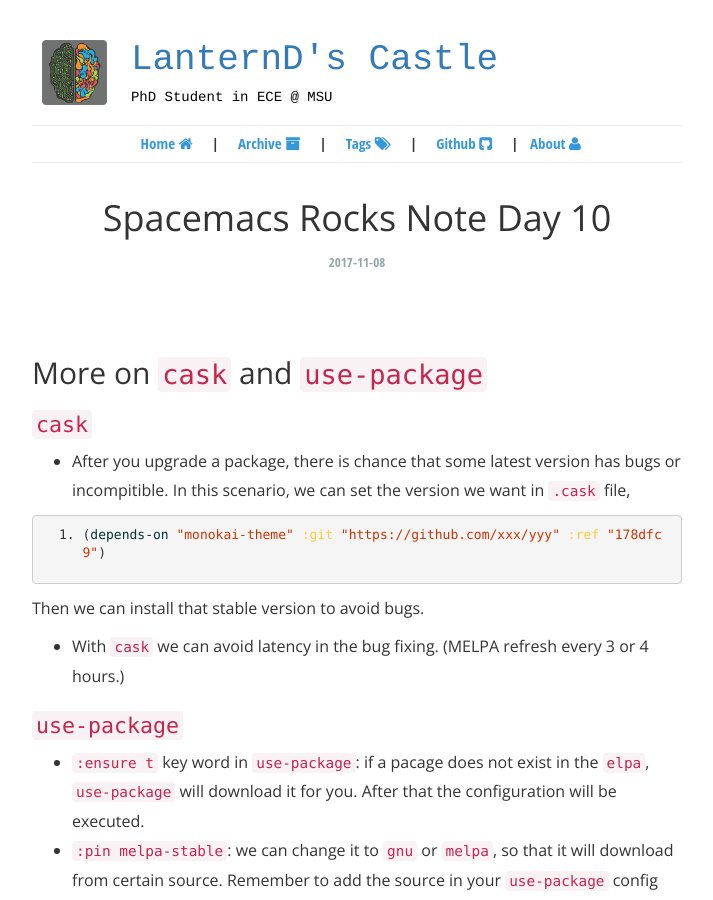
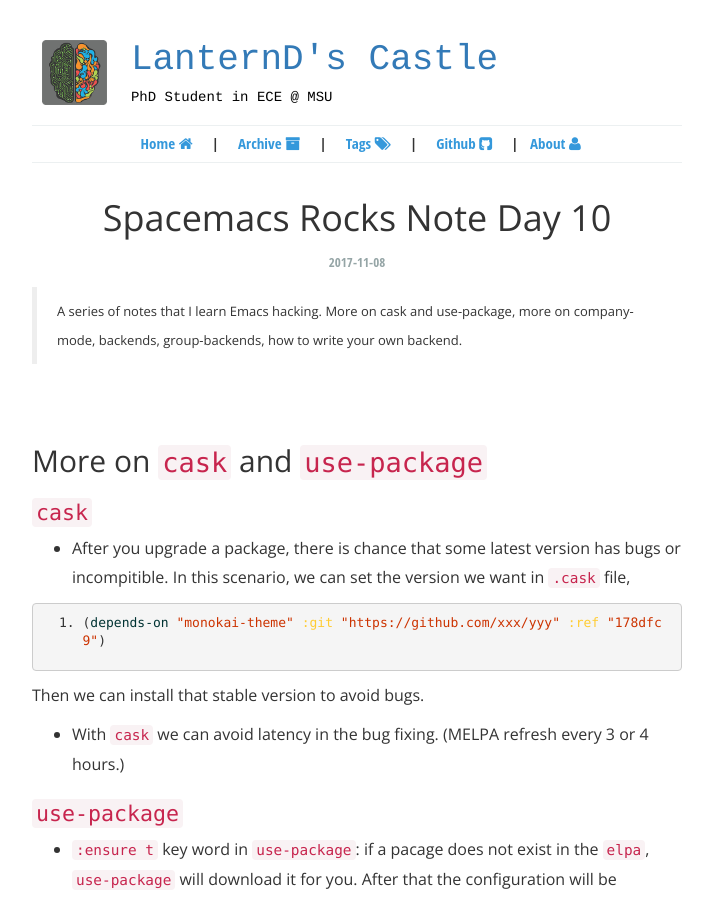
Before and after one commit to LanternD/en.dlyang.me, a Jekyll site: the page built from _posts/2017-11-08-spacemacs-study-note-10.md, in a window 1280 px wide and 900 px high. Shown: the whole window, without its empty margins (283-996 px from the left). Built offline with Jekyll 4.4.1, drawn with Linux system fonts in a browser that asks for light colours; comment, search, counter and statistics services are not loaded.

Commit message:
Add a description to the post header.

```diff
--- a/_posts/2017-11-08-spacemacs-study-note-10.md
+++ b/_posts/2017-11-08-spacemacs-study-note-10.md
@@ -1,6 +1,7 @@
 ---
 layout: post
 title: Spacemacs Rocks Note Day 10
+description: A series of notes that I learn Emacs hacking. More on cask and use-package, more on company-mode, backends, group-backends, how to write your own backend.
 permalink: /spacemacs-study-note-10/
 categories: [blog]
 tags: [spacemacs, emacs, lecture, note, hacking]
```
